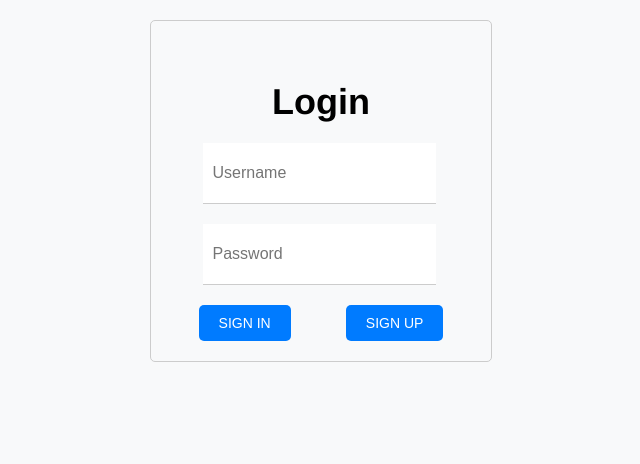
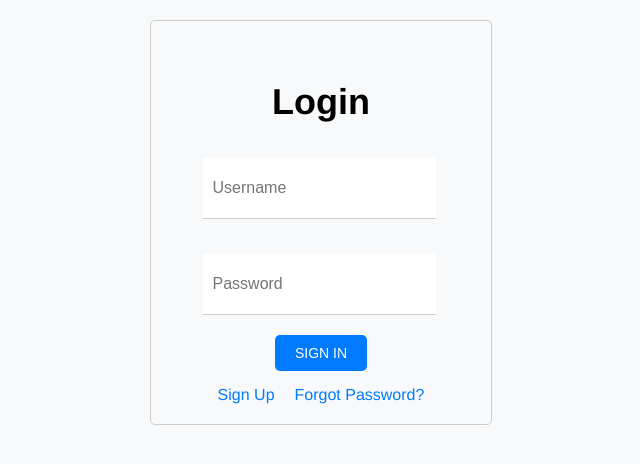
Before and after one commit to ChiSengWong/task_tracker, a React (Create React App) app: page / in a window 1280 px wide. Shown: the top 464 px of the page, without its empty margins (319-959 px from the left). Built offline with nearby package versions, Linux system fonts and the light colour scheme; no server answers; the database is empty.

Commit message:
draft for signup page

```diff
--- a/src/App.js
+++ b/src/App.js
@@ -1,6 +1,7 @@
 import React, { useEffect, useState } from 'react';
 import { BrowserRouter as Router, Routes, Route } from 'react-router-dom';
 import LoginScreen from './pages/login';
+import SignupScreen from './pages/signup';
 import TaskForm from './components/TaskForm';
 import TaskList from './components/TaskList';
 import './App.css';
@@ -76,6 +77,7 @@ function App() {
     <Router>
       <Routes>
         <Route path="/" element={<LoginScreen />} />
+        <Route path="/signup" element={<SignupScreen />} />
         <Route path="/home" element={homePage()} />
       </Routes>
     </Router>
--- a/src/pages/login.js
+++ b/src/pages/login.js
@@ -1,7 +1,7 @@
 import React, { useState } from 'react';
 import { doc, getDoc, getDocs, collection, updateDoc } from 'firebase/firestore';
 import { db } from "../services/firebase";
-import "./styles/login.css";
+import "./styles/forms.css";
 
 const usersRef = collection(db, 'Users');
 
@@ -31,6 +31,10 @@ function LoginScreen() {
   const [password, setPassword] = useState("");
   const [errorMessage, setErrorMessage] = useState("");
 
+  const goToSignup = () => {
+    window.location = './signup';
+  };
+
   const handleUsernameChange = (event) => {
     setUsername(event.target.value);
   };
@@ -42,13 +46,17 @@ function LoginScreen() {
   const handleSubmit = async (event) => {
     event.preventDefault();
 
+    // Get the reference of the username/id in the database
     const userRef = doc(db, "Users", username);
     try {
       const docSnap = await getDoc(userRef);
+
       if (docSnap.exists()) {
         const userData = docSnap.data();
+
+        // If password for current user is correct ...
         if (userData.password === password) {
-          // Correct login credentials, go to home task page
+          // Go to task home page
           window.location = './home';
           console.log("Login successful!");
         } else {
@@ -60,14 +68,16 @@ function LoginScreen() {
         setErrorMessage("Incorrect username");
       }
     } catch (e) {
+      // print error message
       console.error("Error getting user document:", e);
-      // show error message
+
+      // display error message
       setErrorMessage("An error occurred. Please try again later.");
     }
   };
 
   return (
-    <div className="login-container">
+    <div className="form-container">
       <h1>Login</h1>
       {errorMessage && <p className="error-message">{errorMessage}</p>}
       <form onSubmit={handleSubmit}>
@@ -88,7 +98,10 @@ function LoginScreen() {
           />
         </div>
         <button type="submit">Sign In</button>
-        <button type="#">Sign up</button>
+        <div className='links'>
+          <a href="./signup">Sign Up</a>
+          <a href="#">Forgot Password?</a>
+        </div>
       </form>
     </div>
   );
--- /dev/null
+++ b/src/pages/signup.js
@@ -0,0 +1,97 @@
+import React, { useState } from 'react';
+import { doc, getDoc, getDocs, collection, updateDoc } from 'firebase/firestore';
+import { db } from "../services/firebase";
+import "./styles/forms.css";
+
+
+function SignupScreen() {
+    const [username, setUsername] = useState("");
+    const [password, setPassword] = useState("");
+    const [confPassword, setconfPassword] = useState("");
+    const [errorMessage, setErrorMessage] = useState("");
+
+    const handleUsernameChange = (event) => {
+      setUsername(event.target.value);
+    };
+
+    const handlePasswordChange = (event) => {
+      setPassword(event.target.value);
+    };
+
+    const handleconfPasswordChange = (event) => {
+        setconfPassword(event.target.value);
+      };
+
+    const handleSubmit = async (event) => {
+      event.preventDefault();
+
+      // Get the reference of the username/id in the database
+      const userRef = doc(db, "Users", username);
+      try {
+        const docSnap = await getDoc(userRef);
+
+        if (docSnap.exists()) {
+          const userData = docSnap.data();
+
+          // If password for current user is correct ...
+          if (userData.password === password) {
+            // Go to task home page
+            window.location = './home';
+            console.log("Login successful!");
+          } else {
+            // password doesn't match, show error message
+            setErrorMessage("Incorrect password.");
+          }
+        } else {
+          // user not found, show error message
+          setErrorMessage("Incorrect username");
+        }
+      } catch (e) {
+        // print error message
+        console.error("Error getting user document:", e);
+
+        // display error message
+        setErrorMessage("An error occurred. Please try again later.");
+      }
+    };
+
+    return (
+      <div className="form-container">
+        <h1>Sign Up</h1>
+        {errorMessage && <p className="error-message">{errorMessage}</p>}
+        <form onSubmit={handleSubmit}>
+          <div>
+            <input
+              type="text"
+              placeholder="Username"
+              value={username}
+              onChange={handleUsernameChange}
+            />
+          </div>
+          <div>
+            <input
+              type="password"
+              placeholder="Password"
+              value={password}
+              onChange={handlePasswordChange}
+            />
+          </div>
+          <div>
+            <input
+              type="password"
+              placeholder="Confirm Password"
+              value={confPassword}
+              onChange={handleconfPasswordChange}
+            />
+          </div>
+          <button type="submit">Sign up</button>
+          <div className='links'>
+            <a href="./">Login</a>
+            <a href="#">Forgot Password?</a>
+          </div>
+        </form>
+      </div>
+    );
+  }
+
+  export default SignupScreen;
--- a/src/pages/styles/login.css
+++ b/src/pages/styles/forms.css
@@ -1,4 +1,4 @@
-.login-container {
+.form-container {
     display: flex;
     flex-direction: column;
     justify-content: center;
@@ -10,27 +10,26 @@
     border-radius: 5px;
   }
 
-  .login-container div {
+  .form-container div {
     margin: auto;
   }
 
-  .login-container input {
+  .form-container input {
     width: 90%;
     padding: 10px;
     margin-bottom: 20px;
-
     border: none;
     border-bottom: 1px solid #ccc;
     border-radius: 0;
     font-size: 16px;
   }
 
-  .login-container input:focus {
+  .form-container input:focus {
     outline: none;
     border-color: #007bff;
   }
 
-  .login-container button {
+  .form-container button {
     margin: auto;
     padding: 10px 20px;
     background-color: #007bff;
@@ -40,6 +39,23 @@
     cursor: pointer;
   }
 
-  .login-container button:hover {
+  .form-container div {
+    margin-top: 15px;
+  }
+
+  .form-container .links {
+    font-size: medium;
+}
+
+  .form-container a {
+    text-decoration: none;
+    margin: auto;
+    margin-top: 10px;
+    padding: 10px 10px 10px  10px;
+    color: #007bff;
+    cursor: pointer;
+  }
+
+  .form-container button:hover {
     background-color: #0062cc;
   }
```
